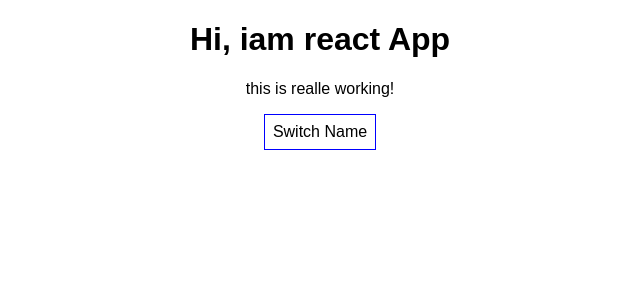
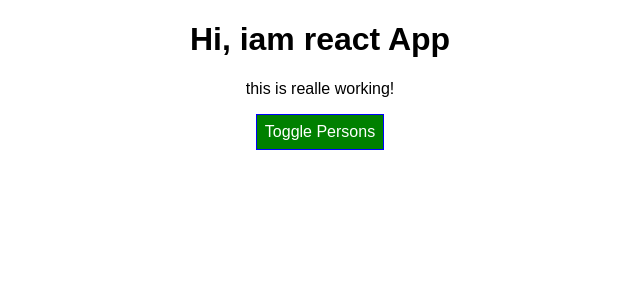
Before and after one commit to Cluyie/CompleteReactGuide, a React (Create React App) app: page / in a window 1280 px wide. Shown: the top 300 px of the page, without its empty margins (320-960 px from the left). Built offline with nearby package versions, Linux system fonts and the light colour scheme.

Commit message:
Section 5 styling React components

```diff
--- a/package.json
+++ b/package.json
@@ -6,9 +6,11 @@
     "@testing-library/jest-dom": "^4.2.4",
     "@testing-library/react": "^9.5.0",
     "@testing-library/user-event": "^7.2.1",
+    "radium": "^0.26.0",
     "react": "^16.13.1",
     "react-dom": "^16.13.1",
-    "react-scripts": "3.4.1"
+    "react-scripts": "3.4.1",
+    "styled-components": "^5.1.1"
   },
   "scripts": {
     "start": "react-scripts start",
--- a/src/App.css
+++ /dev/null
@@ -1,3 +0,0 @@
-.App {
-  text-align: center;
-}
--- a/src/App.js
+++ b/src/App.js
@@ -1,6 +1,9 @@
 import React, { Component } from 'react';
-import './App.css';
+import classes from './App.module.css';
 import Person from './Person/Person';
+
+
+
 
 class App extends Component {
   state = {
@@ -41,20 +44,15 @@ class App extends Component {
 
   togglePersonsHandler = () => {
       const doesShow = this.state.showPersons;
-      this.setState({showPersons: !doesShow}); //her bliver det modsatte sat. Så vi siger showPersons er lige med ikke doesshow, eller det modsatte af hvad doesShow er lige nu.
+      this.setState({showPersons: !doesShow}); //her bliver det modsatte sat. Så vi siger showPersons er lig med ikke doesshow, eller det modsatte af hvad doesShow er lige nu.
   }
 
   render() {
-    const style = {
-      backgroundColor:  'white',
-      font: 'inherit',
-      border:'1px solid blue',
-      padding:'8px',
-      cursor: 'pointer'
-    };
 
     let persons = null;
-    if (this.state.showPersons) {
+    let btnClass = '';
+
+    if (this.state.showPersons ) {
         persons = (
           <div>
             {this.state.persons.map((person, index) => {
@@ -67,13 +65,26 @@ class App extends Component {
             })}
         </div>
         );
+
+        btnClass = classes.Red;
     }
+
+    const assignedclasses = [];
+    if (this.state.persons.length <= 2) {
+      assignedclasses.push(classes.red); //classes = ['red' ]
+    }
+    if(this.state.persons.length<=1) {
+      assignedclasses.push(classes.bold); //classes = ['red', 'bold']
+    }
+
+
     return (
-      <div className="App">
+      <div className={classes.App}>
         <h1>Hi, iam react App</h1>
-        <p>this is realle working!</p>
-        <button style={style}
-        onClick={this.togglePersonsHandler}>Switch Name</button>
+        <p className={assignedclasses.join(' ')}>this is realle working!</p>
+        <button className={btnClass} onClick={this.togglePersonsHandler}>
+          Toggle Persons
+        </button>
         {persons}
       </div>
     );
--- /dev/null
+++ b/src/App.module.css
@@ -0,0 +1,32 @@
+.App {
+  text-align: center;
+}
+
+.red {
+  color: red;
+}
+
+.bold {
+  font-weight: bold;
+}
+.App button {
+  background-color: green;
+  color: white;
+  font: inherit;
+  border: 1px solid blue;
+  padding: 8px;
+  cursor: pointer;
+}
+
+.App button:hover {
+  background-color: lightgreen;
+  color: black;
+}
+
+.App button.Red {
+  background-color: red;
+}
+
+.App button.Red:hover {
+  background-color: salmon;
+}
--- a/src/Person/Person.js
+++ b/src/Person/Person.js
@@ -1,15 +1,17 @@
 import React from 'react';
-import './Person.css';
+import classes from './Person.module.css'
+
 
 const person  = (props) => {
     return (
-       <div className ="Person" >
-           <p onClick={props.click}>Iam {props.name} and i am {props.age} years old!</p>
+     <div className={classes.Person}>
+           <p onClick={props.click}>
+            Iam {props.name} and i am {props.age} years old!
+            </p>
             <p>{props.children}</p> {/* Children bliver brugt til at render alt det der står mellem opening og closening tag af vores component Så når vi i app.js bruger denne component vil vi kunne putte noget ind imellem <Person>noget ind her </Person>*/}
             <input type="text" onChange={props.changed} value = {props.name}/>
-        </div>
-
-    )
-}
+    </div>
+    );
+};
 
 export default person;
--- a/src/Person/Person.css
+++ b/src/Person/Person.module.css
@@ -6,3 +6,8 @@
     padding: 16px;
     text-align: center;
 }
+@media (min-width: 500px) {
+    .Person {
+        width: 450px;
+    }
+}
```
Also changed, not shown: 1 other file (tests, documents, lock files or other folders).
